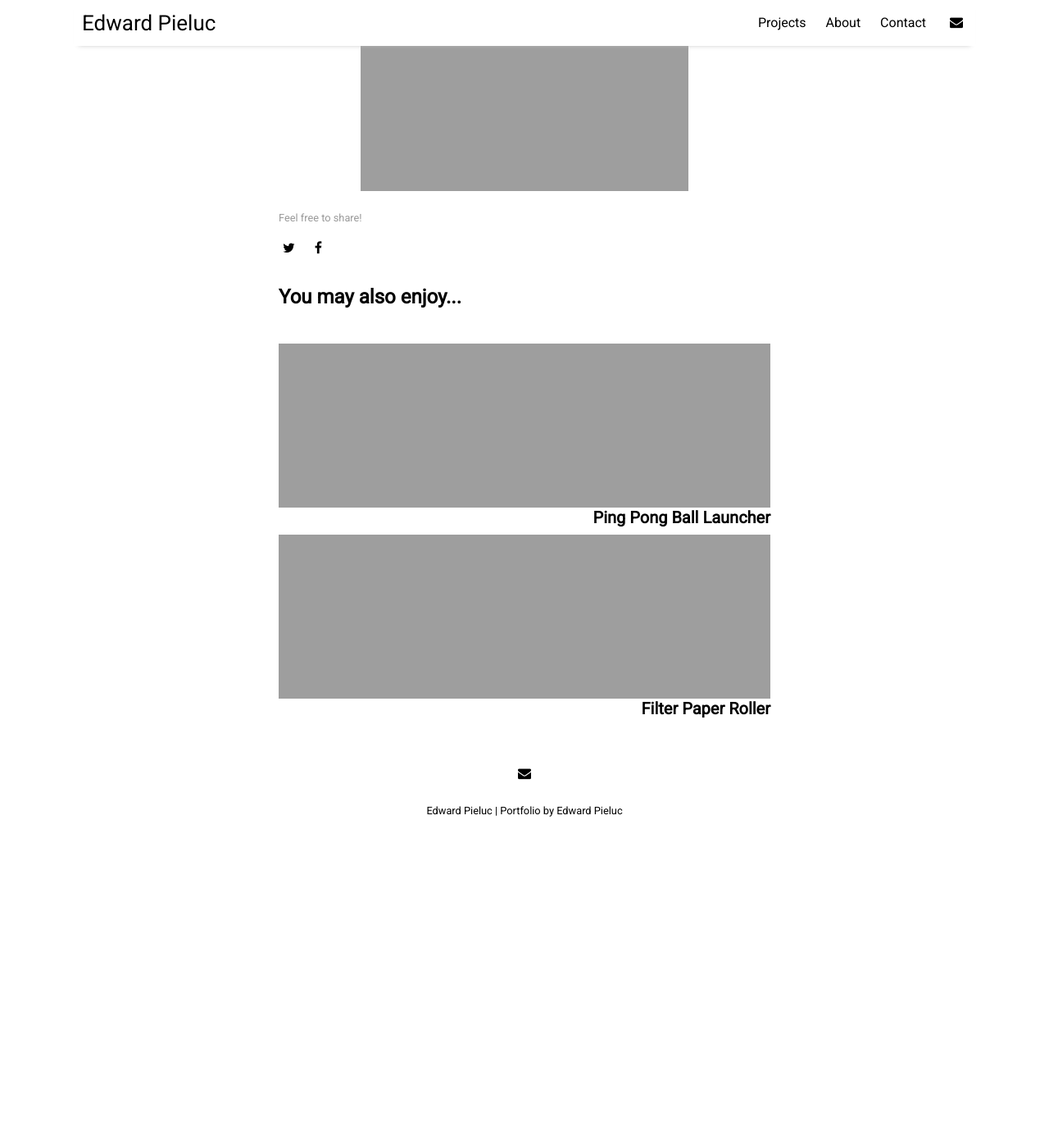
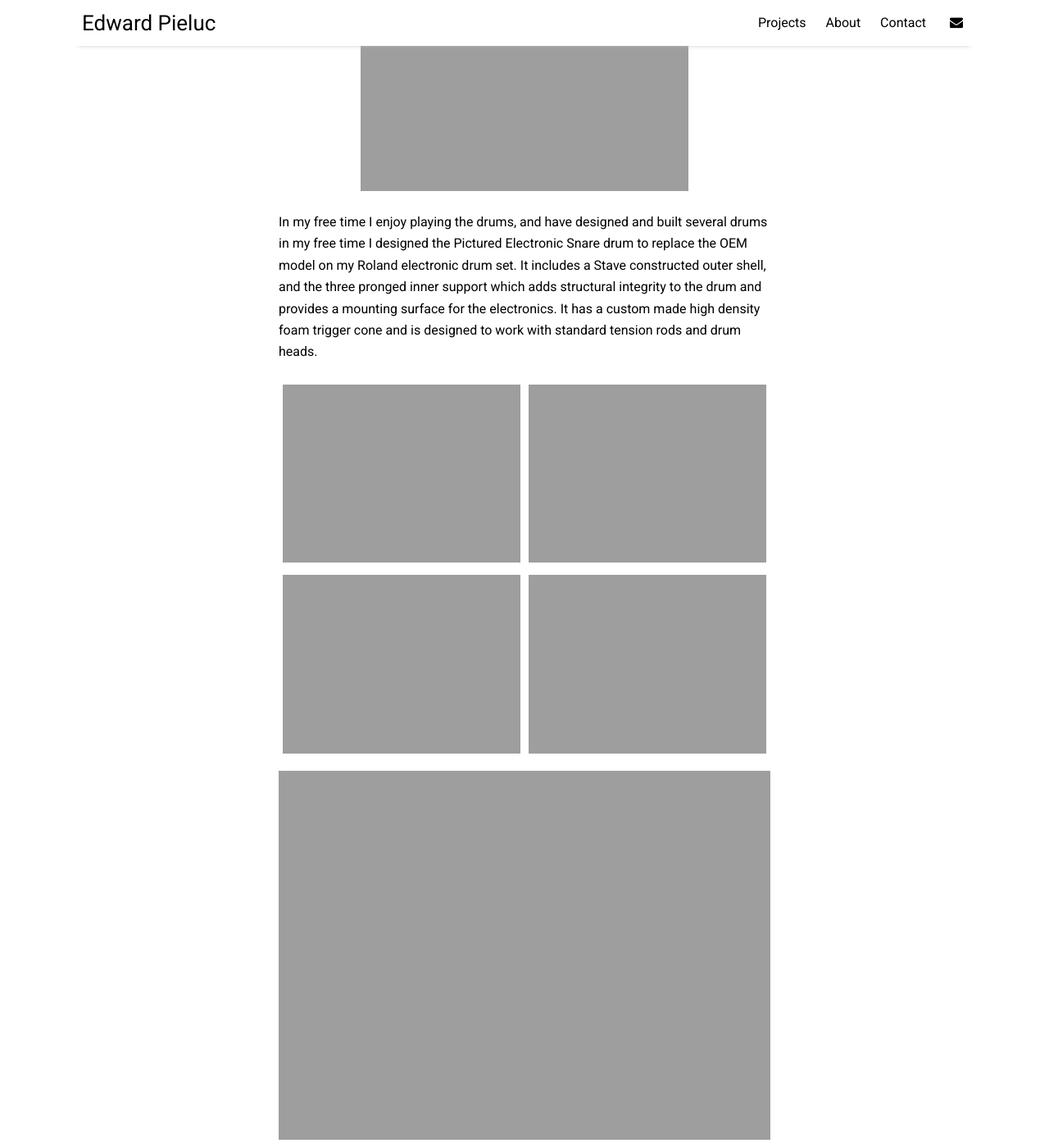
Before and after one commit to epie3/epie3.github.io, a Jekyll site: the page built from _posts/2016-10-10-Drums.md, in a window 1280 px wide and 1400 px high, scrolled down 229 px. Shown: the whole window at 82% size. Built offline with Jekyll 4.4.1, drawn with Linux system fonts in a browser that asks for light colours; nearby versions of some CDN libraries; before the commit the page ends 1256 px from its top, so only the background shows below that.

Commit message:
Update 2016-10-10-Drums.md

```diff
--- a/_posts/2016-10-10-Drums.md
+++ b/_posts/2016-10-10-Drums.md
@@ -4,5 +4,48 @@ title: "Drums"
 author: "Edward Pieluc"
 categories: sample
 tags: [documentation,sample]
-image: city-1.jpg
+image: DrumInstall.jpg
 ---
+In my free time I enjoy playing the drums, and have designed and built several drums in my free time
+I designed the Pictured Electronic Snare drum to replace the OEM model on my Roland electronic drum set. It includes a Stave constructed outer shell, and the three pronged inner support which adds structural integrity to the drum and provides a mounting surface for the electronics. It has a custom made high density foam trigger cone and is designed to work with standard tension rods and drum heads.
+
+<style>
+* {
+  box-sizing: border-box;
+}
+
+.column {
+  float: left;
+  width: 50%;
+  padding: 5px;
+}
+
+/* Clearfix (clear floats) */
+.row::after {
+  content: "";
+  clear: both;
+  display: table;
+}
+</style>
+
+
+<div class="row">
+  <div class="column">
+    <img src="{{ site.github.url }}/assets/img/DrumLathe.jpg" alt="PedalArmFEA" style="width:100%">
+  </div>
+  <div class="column">
+    <img src="{{ site.github.url }}/assets/img/DrumCone.jpg" alt="PedalFEA" style="width:100%">
+  </div>
+</div>
+
+
+<div class="row">
+  <div class="column">
+<img src="{{ site.github.url }}/assets/img/DrumShell.jpg" alt="PedalFEA" style="width:100%">
+  </div>
+  <div class="column">
+    <img src="{{ site.github.url }}/assets/img/DrumHead.jpg" alt="PedalArmFEA" style="width:100%">
+  </div>
+</div>
+
+<img src="{{ site.github.url }}/assets/img/Pedal.jpg" alt="PedalFEA" style="width:100%">
```
